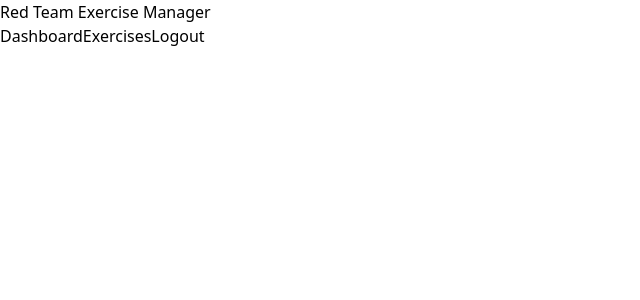
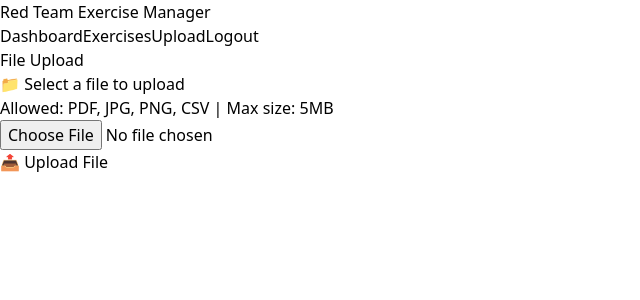
Before and after one commit to Sandy098765/red-team-exercise-manager, a React app in the folder frontend/: page /upload in a window 1280 px wide. Shown: the top 300 px of the page, without its empty margins (0-640 px from the left). Built offline with nearby package versions, Linux system fonts and the light colour scheme; sample sign-in values are in the browser's storage; the HTML template or start-up script is replaced by a standard one.

Commit message:
Day 9 - CSV export, File upload with validation, Swagger setup

```diff
--- a/frontend/src/App.jsx
+++ b/frontend/src/App.jsx
@@ -6,6 +6,7 @@ import ExerciseForm from './pages/ExerciseForm'
 import ExerciseDetail from './pages/ExerciseDetail'
 import Dashboard from './pages/Dashboard'
 import Login from './pages/Login'
+import FileUpload from './pages/FileUpload'
 import { useAuth } from './context/AuthContext'
 import { useNavigate } from 'react-router-dom'
 
@@ -33,6 +34,12 @@ function Navbar() {
             className="px-4 py-2 bg-blue-700 text-white rounded hover:bg-blue-600"
           >
             Exercises
+          </button>
+          <button
+            onClick={() => navigate('/upload')}
+            className="px-4 py-2 bg-blue-700 text-white rounded hover:bg-blue-600"
+          >
+            Upload
           </button>
           <button
             onClick={logout}
@@ -79,6 +86,11 @@ function App() {
                 <ExerciseDetail />
               </ProtectedRoute>
             } />
+            <Route path="/upload" element={
+              <ProtectedRoute>
+                <FileUpload />
+              </ProtectedRoute>
+            } />
           </Routes>
         </div>
       </BrowserRouter>
--- a/frontend/src/pages/ExerciseList.jsx
+++ b/frontend/src/pages/ExerciseList.jsx
@@ -1,4 +1,4 @@
-import { useState, useEffect, useCallback } from 'react'
+import { useState, useEffect } from 'react'
 import { useNavigate } from 'react-router-dom'
 import API from '../services/api'
 
@@ -8,8 +8,6 @@ export default function ExerciseList() {
   const [filtered, setFiltered] = useState([])
   const [loading, setLoading] = useState(true)
   const [error, setError] = useState(null)
-
-  // Search and filter states
   const [search, setSearch] = useState('')
   const [statusFilter, setStatusFilter] = useState('')
   const [startDate, setStartDate] = useState('')
@@ -19,7 +17,6 @@ export default function ExerciseList() {
     fetchExercises()
   }, [])
 
-  // Debounced search effect
   useEffect(() => {
     const timer = setTimeout(() => {
       applyFilters()
@@ -34,7 +31,6 @@ export default function ExerciseList() {
       setExercises(response.data)
       setFiltered(response.data)
     } catch (err) {
-      // Use mock data when backend is not ready
       const mockData = [
         { id: 1, title: 'Network Penetration Test', description: 'Testing network security', status: 'IN_PROGRESS', severity: 'HIGH', assignedTo: 'Sandhyarani', createdAt: '2026-04-28T10:00:00' },
         { id: 2, title: 'Social Engineering Test', description: 'Testing social engineering vulnerabilities', status: 'PLANNED', severity: 'MEDIUM', assignedTo: 'Prajwal', createdAt: '2026-04-27T10:00:00' },
@@ -51,8 +47,6 @@ export default function ExerciseList() {
 
   const applyFilters = () => {
     let result = [...exercises]
-
-    // Search filter
     if (search.trim()) {
       result = result.filter(e =>
         e.title?.toLowerCase().includes(search.toLowerCase()) ||
@@ -60,24 +54,15 @@ export default function ExerciseList() {
         e.assignedTo?.toLowerCase().includes(search.toLowerCase())
       )
     }
-
-    // Status filter
     if (statusFilter) {
       result = result.filter(e => e.status === statusFilter)
     }
-
-    // Date range filter
     if (startDate) {
-      result = result.filter(e =>
-        new Date(e.createdAt) >= new Date(startDate)
-      )
+      result = result.filter(e => new Date(e.createdAt) >= new Date(startDate))
     }
     if (endDate) {
-      result = result.filter(e =>
-        new Date(e.createdAt) <= new Date(endDate)
-      )
+      result = result.filter(e => new Date(e.createdAt) <= new Date(endDate))
     }
-
     setFiltered(result)
   }
 
@@ -89,39 +74,32 @@ export default function ExerciseList() {
     setFiltered(exercises)
   }
 
-  // Loading state
+  const exportToCSV = () => {
+    const headers = ['ID', 'Title', 'Status', 'Severity', 'Assigned To', 'Created At']
+    const rows = filtered.map(e => [
+      e.id,
+      e.title,
+      e.status,
+      e.severity,
+      e.assignedTo || '-',
+      new Date(e.createdAt).toLocaleDateString()
+    ])
+    const csvContent = [headers, ...rows]
+      .map(row => row.join(','))
+      .join('\n')
+    const blob = new Blob([csvContent], { type: 'text/csv' })
+    const url = URL.createObjectURL(blob)
+    const a = document.createElement('a')
+    a.href = url
+    a.download = 'red-team-exercises.csv'
+    a.click()
+    URL.revokeObjectURL(url)
+  }
+
   if (loading) {
     return (
       <div className="flex justify-center items-center h-64">
         <div className="animate-spin rounded-full h-12 w-12 border-b-2 border-blue-800"></div>
-      </div>
-    )
-  }
-
-  // Error state
-  // Error state - but still show search bar
-if (error) {
-  return (
-    <div className="p-6">
-      <div className="flex justify-between items-center mb-6">
-        <h2 className="text-2xl font-bold text-blue-800">Red Team Exercises</h2>
-        <button
-          onClick={() => navigate('/create')}
-          className="px-4 py-2 bg-blue-800 text-white rounded hover:bg-blue-700"
-        >
-          + New Exercise
-        </button>
-      </div>
-      <div className="text-center p-8 text-red-500 bg-white rounded-lg shadow">
-        <p className="text-xl">⚠️ {error}</p>
-        <p className="text-gray-500 mt-2">Backend is not connected yet</p>
-        <button
-          onClick={fetchExercises}
-          className="mt-4 px-4 py-2 bg-blue-800 text-white rounded hover:bg-blue-700"
-        >
-          Try Again
-        </button>
-      </div>
       </div>
     )
   }
@@ -133,6 +111,13 @@ if (error) {
         <h2 className="text-2xl font-bold text-blue-800">
           Red Team Exercises
         </h2>
+        <div className="flex gap-3">
+          <button
+            onClick={exportToCSV}
+            className="px-4 py-2 bg-green-600 text-white rounded hover:bg-green-700"
+          >
+            📥 Export CSV
+          </button>
           <button
             onClick={() => navigate('/create')}
             className="px-4 py-2 bg-blue-800 text-white rounded hover:bg-blue-700"
@@ -140,15 +125,13 @@ if (error) {
             + New Exercise
           </button>
         </div>
+      </div>
 
       {/* Search and Filter Bar */}
       <div className="bg-white rounded-lg shadow p-4 mb-6">
         <div className="grid grid-cols-1 md:grid-cols-4 gap-4">
-          {/* Search Input */}
           <div>
-            <label className="block text-sm font-medium text-gray-700 mb-1">
-              Search
-            </label>
+            <label className="block text-sm font-medium text-gray-700 mb-1">Search</label>
             <input
               type="text"
               value={search}
@@ -157,12 +140,8 @@ if (error) {
               className="w-full px-3 py-2 border border-gray-300 rounded-lg focus:outline-none focus:ring-2 focus:ring-blue-500"
             />
           </div>
-
-          {/* Status Filter */}
           <div>
-            <label className="block text-sm font-medium text-gray-700 mb-1">
-              Status
-            </label>
+            <label className="block text-sm font-medium text-gray-700 mb-1">Status</label>
             <select
               value={statusFilter}
               onChange={(e) => setStatusFilter(e.target.value)}
@@ -175,12 +154,8 @@ if (error) {
               <option value="CANCELLED">Cancelled</option>
             </select>
           </div>
-
-          {/* Start Date */}
           <div>
-            <label className="block text-sm font-medium text-gray-700 mb-1">
-              From Date
-            </label>
+            <label className="block text-sm font-medium text-gray-700 mb-1">From Date</label>
             <input
               type="date"
               value={startDate}
@@ -188,12 +163,8 @@ if (error) {
               className="w-full px-3 py-2 border border-gray-300 rounded-lg focus:outline-none focus:ring-2 focus:ring-blue-500"
             />
           </div>
-
-          {/* End Date */}
           <div>
-            <label className="block text-sm font-medium text-gray-700 mb-1">
-              To Date
-            </label>
+            <label className="block text-sm font-medium text-gray-700 mb-1">To Date</label>
             <input
               type="date"
               value={endDate}
@@ -202,8 +173,6 @@ if (error) {
             />
           </div>
         </div>
-
-        {/* Clear Filters Button */}
         <div className="mt-3 flex justify-end">
           <button
             onClick={clearFilters}
--- /dev/null
+++ b/frontend/src/pages/FileUpload.jsx
@@ -0,0 +1,106 @@
+import { useState } from 'react'
+import API from '../services/api'
+
+export default function FileUpload() {
+  const [file, setFile] = useState(null)
+  const [uploading, setUploading] = useState(false)
+  const [message, setMessage] = useState('')
+  const [error, setError] = useState('')
+
+  const allowedTypes = ['application/pdf', 'image/jpeg', 'image/png', 'text/csv']
+  const maxSize = 5 * 1024 * 1024
+
+  const handleFileChange = (e) => {
+    const selectedFile = e.target.files[0]
+    setMessage('')
+    setError('')
+    if (!selectedFile) return
+    if (!allowedTypes.includes(selectedFile.type)) {
+      setError('Invalid file type! Only PDF, JPG, PNG, CSV allowed.')
+      setFile(null)
+      return
+    }
+    if (selectedFile.size > maxSize) {
+      setError('File too large! Maximum size is 5MB.')
+      setFile(null)
+      return
+    }
+    setFile(selectedFile)
+  }
+
+  const handleUpload = async () => {
+    if (!file) {
+      setError('Please select a file first!')
+      return
+    }
+    try {
+      setUploading(true)
+      const formData = new FormData()
+      formData.append('file', file)
+      await API.post('/upload', formData, {
+        headers: { 'Content-Type': 'multipart/form-data' }
+      })
+      setMessage('File uploaded successfully!')
+      setFile(null)
+    } catch (err) {
+      setMessage('File upload UI working! Backend endpoint needed.')
+    } finally {
+      setUploading(false)
+    }
+  }
+
+  return (
+    <div className="p-6 max-w-2xl mx-auto">
+      <h2 className="text-2xl font-bold text-blue-800 mb-6">File Upload</h2>
+      <div className="bg-white rounded-lg shadow p-6">
+        <div className="border-2 border-dashed border-gray-300 rounded-lg p-8 text-center mb-6">
+          <p className="text-gray-500 mb-4">📁 Select a file to upload</p>
+          <p className="text-gray-400 text-sm mb-4">
+            Allowed: PDF, JPG, PNG, CSV | Max size: 5MB
+          </p>
+          <input
+            type="file"
+            onChange={handleFileChange}
+            accept=".pdf,.jpg,.jpeg,.png,.csv"
+            className="block w-full text-sm text-gray-500
+              file:mr-4 file:py-2 file:px-4
+              file:rounded-lg file:border-0
+              file:text-sm file:font-medium
+              file:bg-blue-800 file:text-white
+              hover:file:bg-blue-700"
+          />
+        </div>
+
+        {file && (
+          <div className="bg-blue-50 rounded-lg p-4 mb-4">
+            <p className="text-sm font-medium text-blue-800">Selected File:</p>
+            <p className="text-gray-700">{file.name}</p>
+            <p className="text-gray-500 text-sm">
+              Size: {(file.size / 1024).toFixed(2)} KB
+            </p>
+          </div>
+        )}
+
+        {error && (
+          <div className="bg-red-50 border border-red-300 text-red-700 px-4 py-3 rounded-lg mb-4">
+            ❌ {error}
+          </div>
+        )}
+
+        {message && (
+          <div className="bg-green-50 border border-green-300 text-green-700 px-4 py-3 rounded-lg mb-4">
+            ✅ {message}
+          </div>
+        )}
+
+        <button
+          onClick={handleUpload}
+          disabled={uploading || !file}
+          className="w-full py-2 px-4 bg-blue-800 text-white rounded-lg hover:bg-blue-700 disabled:opacity-50"
+        >
+          {uploading ? 'Uploading...' : '📤 Upload File'}
+        </button>
+      </div>
+    </div>
+  )
+}
```
Lines whose indentation alone changed are shown as unchanged.
